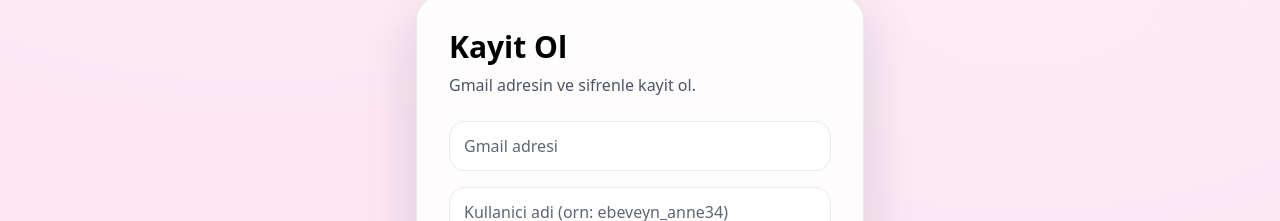
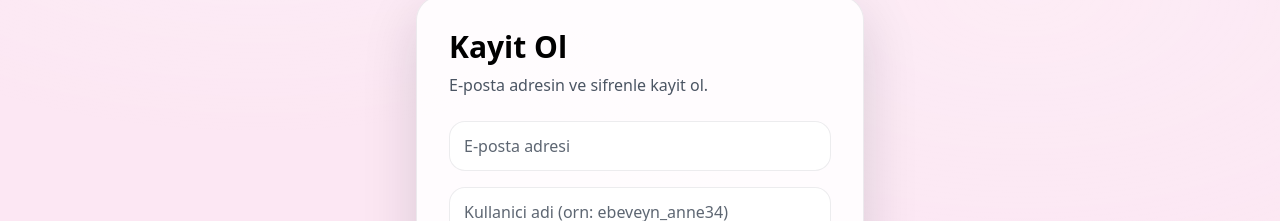
Before and after one commit to mmeteengin3338-dotcom/ebeveyn-app-web, a Next.js app: page /register in a window 1280 px wide. Shown: the part 168-389 px from the top of the page. Built offline with nearby package versions, Linux system fonts and the light colour scheme; no server answers.

Commit message:
allow all email domains on register

```diff
--- a/app/register/page.tsx
+++ b/app/register/page.tsx
@@ -46,7 +46,7 @@ export default function RegisterPage() {
     }
   }, [avatarPreviewUrl])
 
-  function isGmailAddress(value: string) {
+  function isValidEmailAddress(value: string) {
     return /^[^\s@]+@gmail\.com$/i.test(value.trim())
   }
 
@@ -115,8 +115,8 @@ export default function RegisterPage() {
 
     const cleanEmail = email.trim().toLowerCase()
     const cleanUsername = normalizeUsername(username)
-    if (!isGmailAddress(cleanEmail)) {
-      setError("Lutfen gecerli bir Gmail adresi girin.")
+    if (!isValidEmailAddress(cleanEmail)) {
+      setError("Lutfen gecerli bir e-posta adresi girin.")
       setBusy(false)
       return
     }
@@ -146,7 +146,7 @@ export default function RegisterPage() {
 
     setStep("verify")
     setResendCooldown(OTP_COOLDOWN_SECONDS)
-    setInfo("Dogrulama kodu Gmail adresinize gonderildi. Lutfen kodu girin.")
+    setInfo("Dogrulama kodu e-posta adresinize gonderildi. Lutfen kodu girin.")
     setBusy(false)
   }
 
@@ -158,7 +158,7 @@ export default function RegisterPage() {
 
     const cleanCode = otpCode.trim()
     if (!cleanCode) {
-      setError("Lutfen Gmail adresinize gelen kodu girin.")
+      setError("Lutfen e-posta adresinize gelen kodu girin.")
       setBusy(false)
       return
     }
@@ -216,7 +216,7 @@ export default function RegisterPage() {
     }
 
     setResendCooldown(OTP_COOLDOWN_SECONDS)
-    setInfo("Yeni kod Gmail adresinize gonderildi.")
+    setInfo("Yeni kod e-posta adresinize gonderildi.")
     setBusy(false)
   }
 
@@ -236,8 +236,8 @@ export default function RegisterPage() {
         <h1 className="text-3xl font-extrabold mb-2">Kayit Ol</h1>
         <p className="text-muted mb-6">
           {step === "form"
-            ? "Gmail adresin ve sifrenle kayit ol."
-            : "Gmail adresine gelen kodu girerek kaydi tamamla."}
+            ? "E-posta adresin ve sifrenle kayit ol."
+            : "E-posta adresine gelen kodu girerek kaydi tamamla."}
         </p>
 
         {step === "form" ? (
@@ -246,7 +246,7 @@ export default function RegisterPage() {
               value={email}
               onChange={(e) => setEmail(e.target.value)}
               type="email"
-              placeholder="Gmail adresi"
+              placeholder="E-posta adresi"
             />
             <input
               value={username}
```
